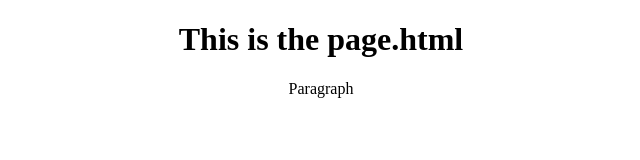
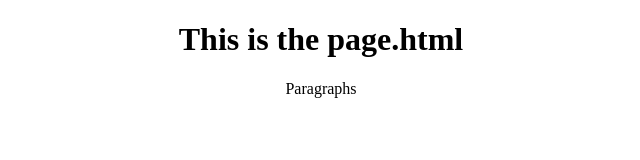
Before and after one commit to Shabair/testing, a plain HTML site: page page.html in a window 1280 px wide. Shown: the full height of the page, 319-959 px from the left. Drawn offline with Linux system fonts and the light colour scheme.

Commit message:
this is the seconf change in the page.html

```diff
--- a/page.html
+++ b/page.html
@@ -6,7 +6,7 @@
 <body>
 <center>
 	<h1>This is the page.html</h1>
-	<p>Paragraph</p>
+	<p>Paragraphs</p>
 </center>
 </body>
 </html>
```
